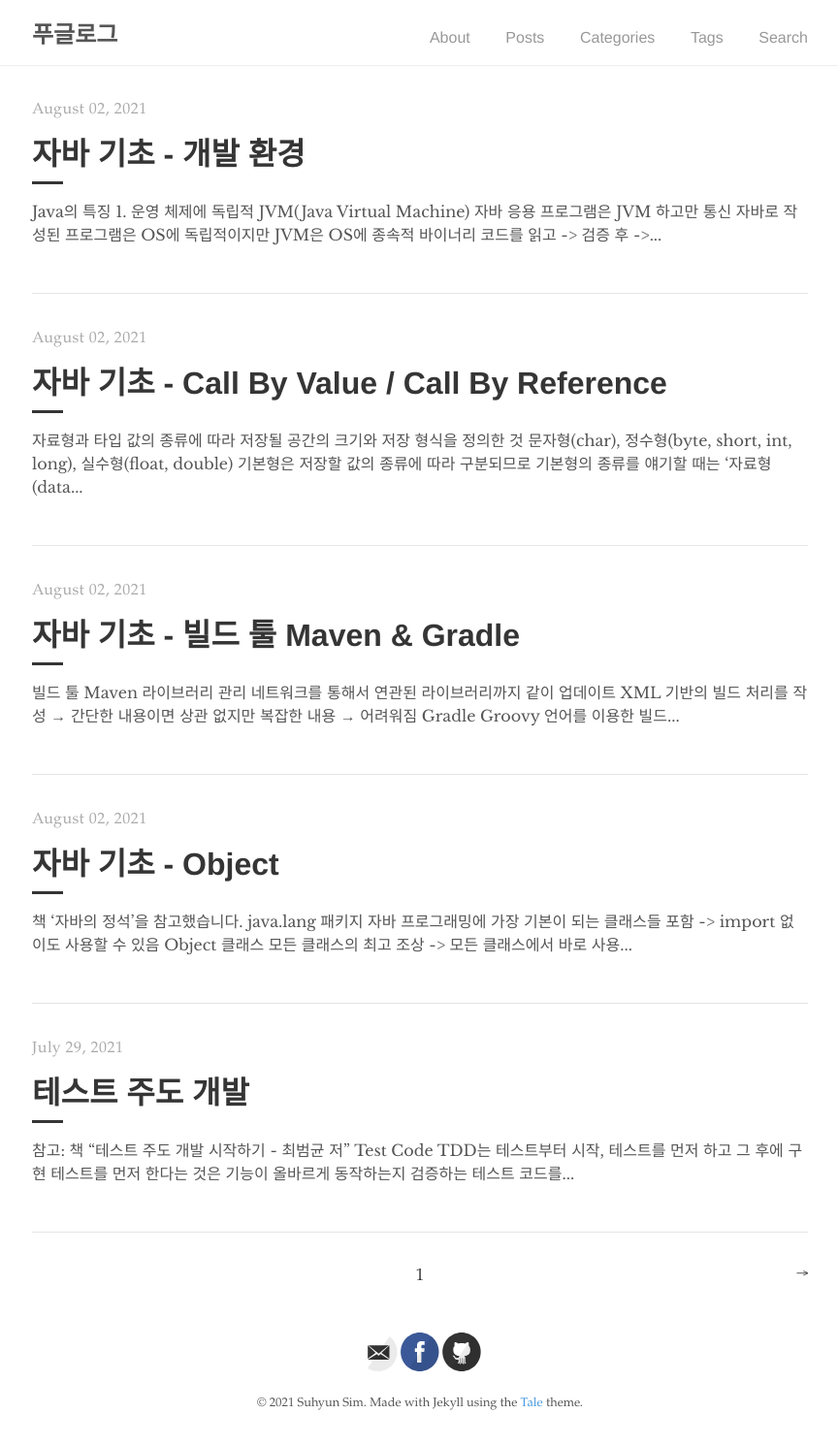
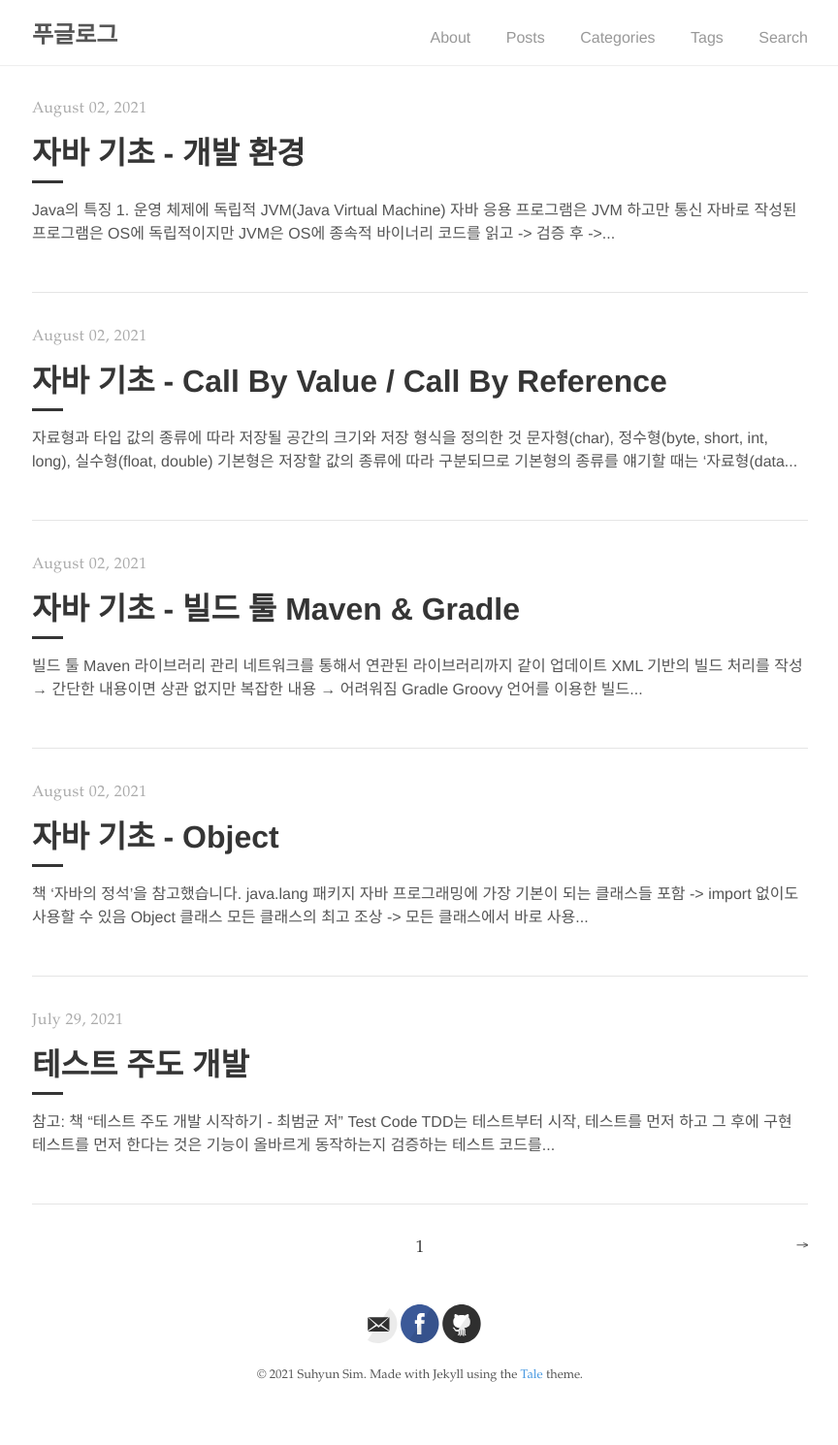
Before and after one commit to suhyunsim/suhyunsim.github.io, a Jekyll site: the page built from index.html, in a window 1280 px wide. Shown: the whole page at 97% size, without its empty margins (207-1071 px from the left). Built offline with Jekyll 4.4.1, drawn with Linux system fonts in a browser that asks for light colours; the list of posts is cut into pages by our own code; after the commit the page ends 1461 px from its top, so only the background shows below that.

Commit message:
refactor: 본문 한글 폰트 적용 확인

```diff
--- a/_sass/tale/_base.scss
+++ b/_sass/tale/_base.scss
@@ -12,7 +12,8 @@ body {
 
 html {
 //  font-family: $source;
-  font-family: $serif-primary;
+//  font-family: $serif-primary;
+  font-family: $sans-serif;
   font-size: 14px;
   overflow-y: scroll;
 
```
